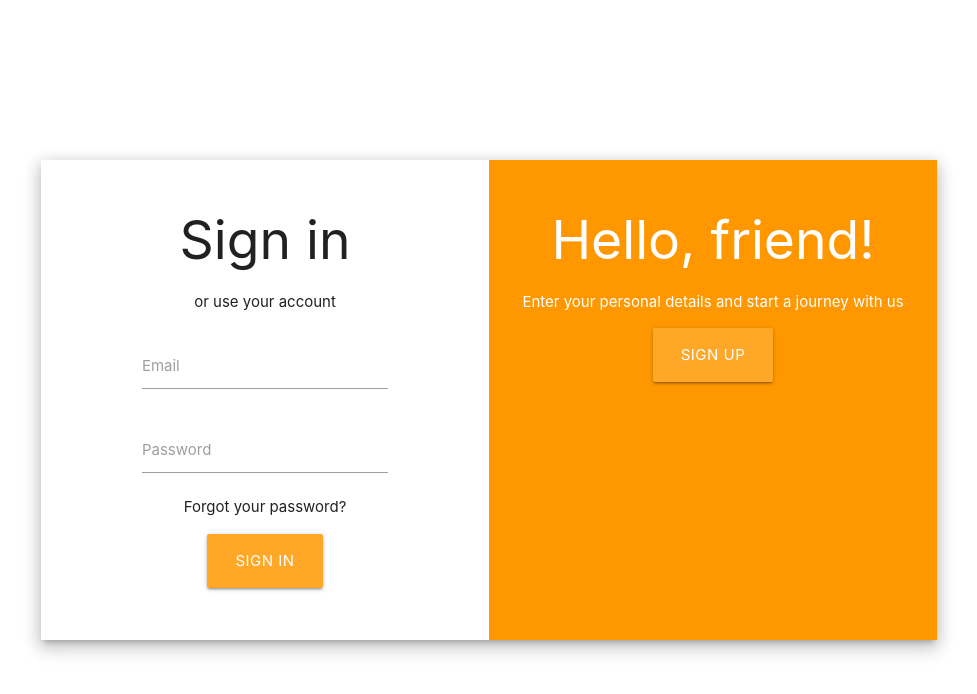
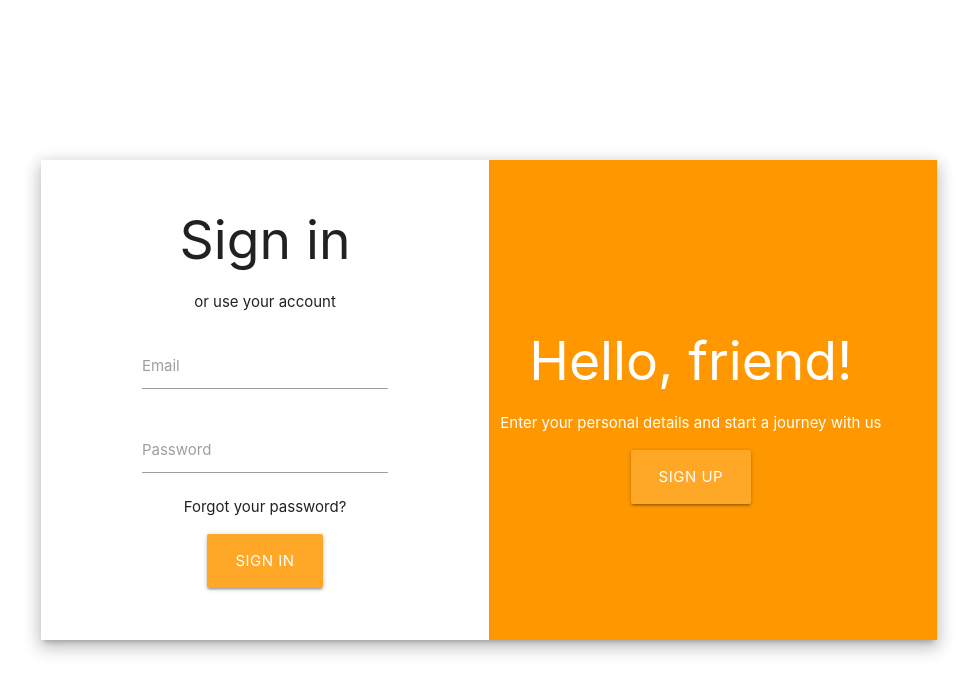
Before and after one commit to GuilhermeCarra/property-search-frontend, a React (Create React App) app: page /login in a window 1280 px wide. Shown: the top 694 px of the page, without its empty margins (151-1128 px from the left). Built offline with nearby package versions, Linux system fonts and the light colour scheme.

Commit message:
Change style on login apge

```diff
--- a/src/views/login/Login.js
+++ b/src/views/login/Login.js
@@ -25,7 +25,7 @@ function Login() {
               </div>
             </div>
 
-            <div className="col s12 m6 orange center white-text h-100">
+            <div className="col s12 m6 orange center white-text h-100 valign-wrapper">
               <div className="section">
                 <h2>Hello, friend!</h2>
                 <p>Enter your personal details and start a journey with us</p>
```
